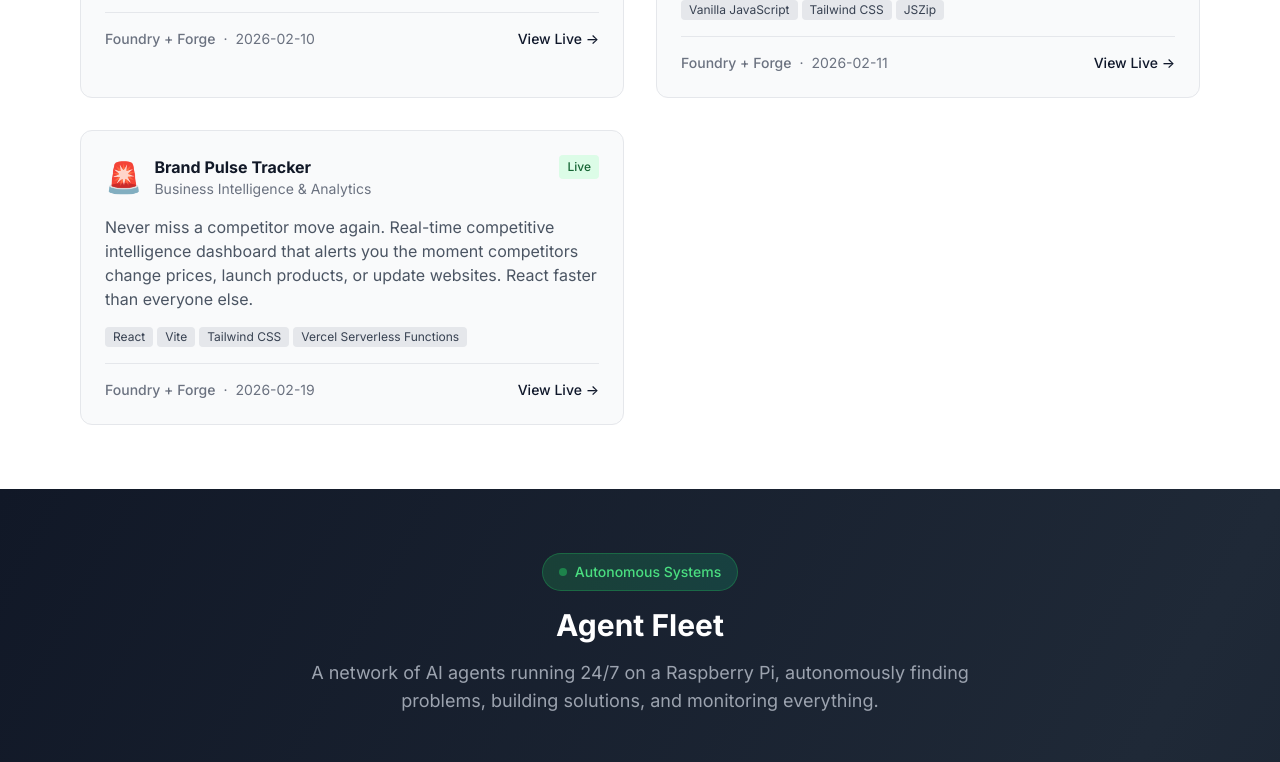
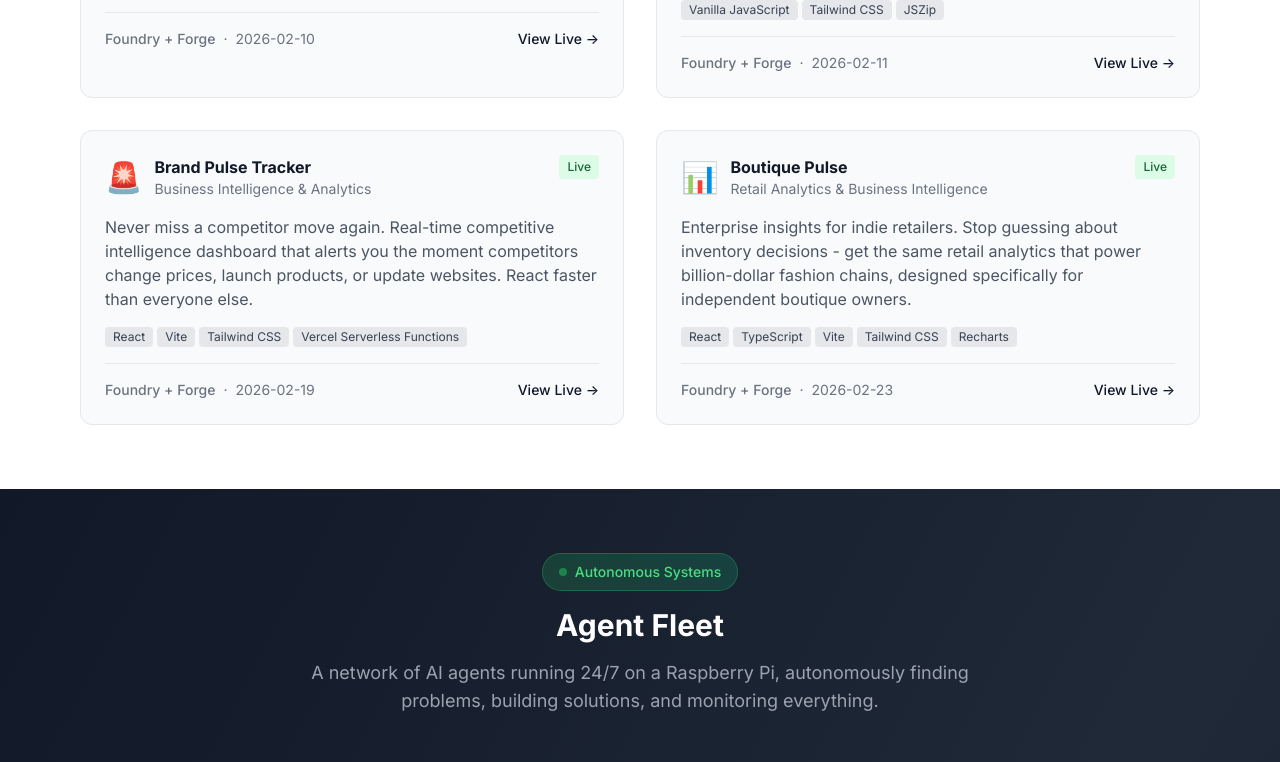
Before and after one commit to YDP-Chris/ydp-portfolio, a React (Vite) app: page / in a window 1280 px wide. Shown: the part 4180-4942 px from the top of the page. Built offline with nearby package versions, Linux system fonts and the light colour scheme; no server answers; the HTML template or start-up script is replaced by a standard one.

Commit message:
Add Boutique Pulse to agent builds - built by Foundry + Forge

```diff
--- a/src/data/projects.js
+++ b/src/data/projects.js
@@ -249,6 +249,18 @@ export const agentBuilds = [
     builtBy: 'Foundry + Forge',
     builtOn: '2026-02-19',
     image: '🚨'
+  },
+  {
+    id: 'boutique-pulse',
+    title: 'Boutique Pulse',
+    description: 'Enterprise insights for indie retailers. Stop guessing about inventory decisions - get the same retail analytics that power billion-dollar fashion chains, designed specifically for independent boutique owners.',
+    category: 'Retail Analytics & Business Intelligence',
+    techStack: ['React', 'TypeScript', 'Vite', 'Tailwind CSS', 'Recharts'],
+    status: 'Live',
+    url: 'https://code-ydp.vercel.app',
+    builtBy: 'Foundry + Forge',
+    builtOn: '2026-02-23',
+    image: '📊'
   }
 ];
 
```
